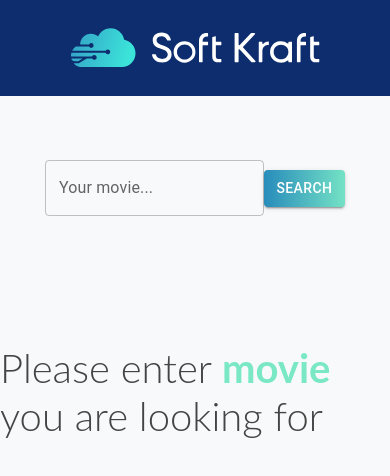
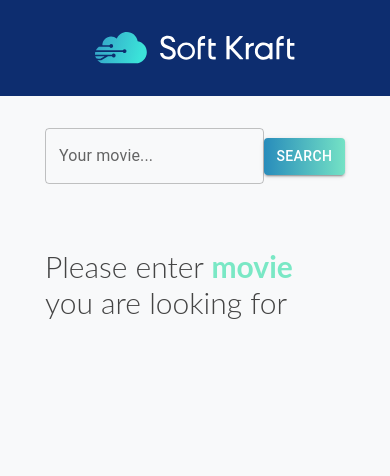
Before and after one commit to chris-cybula/SoftKraft, a React (Create React App) app: page / in a window 390 px wide. Shown: the top 476 px of the page. Built offline with nearby package versions, Linux system fonts and the light colour scheme.

Commit message:
Add mobile ver

```diff
--- a/src/App.js
+++ b/src/App.js
@@ -17,11 +17,19 @@ const ContentContainer = styled.div`
   align-items: center;
   flex-direction: column;
   margin-top: 4rem;
+
+  @media (max-width: 768px) {
+    margin: 2rem 0;
+  }
 `
 
 const MovieInfo = styled.div`
   margin: 4rem 0;
   width: 300px;
+
+  @media (max-width: 768px) {
+    margin: 2rem 0;
+  }
 `
 
 const Input = styled.div`
@@ -55,12 +63,18 @@ const TextFieldInput = styled(TextField)`
 
 const Message = styled.span`
   font-size: 40px;
-  margin-top: 8rem;
   font-weight: 300;
+  margin: 8rem 10px 0 10px;
 
   span {
     font-weight: bold;
     color: #7ae8c5;
+  }
+
+  @media (max-width: 768px) {
+    font-size: 30px;
+    margin-top: 4rem;
+    max-width: 300px;
   }
 `
 
--- a/src/components/Header.js
+++ b/src/components/Header.js
@@ -9,6 +9,12 @@ const HeaderContainer = styled.div`
   align-items: center;
   color: white;
   height: 96px;
+
+  @media (max-width: 768px) {
+    svg {
+        width: 200px;
+    }
+  }
 `
 
 function Header() {
```
